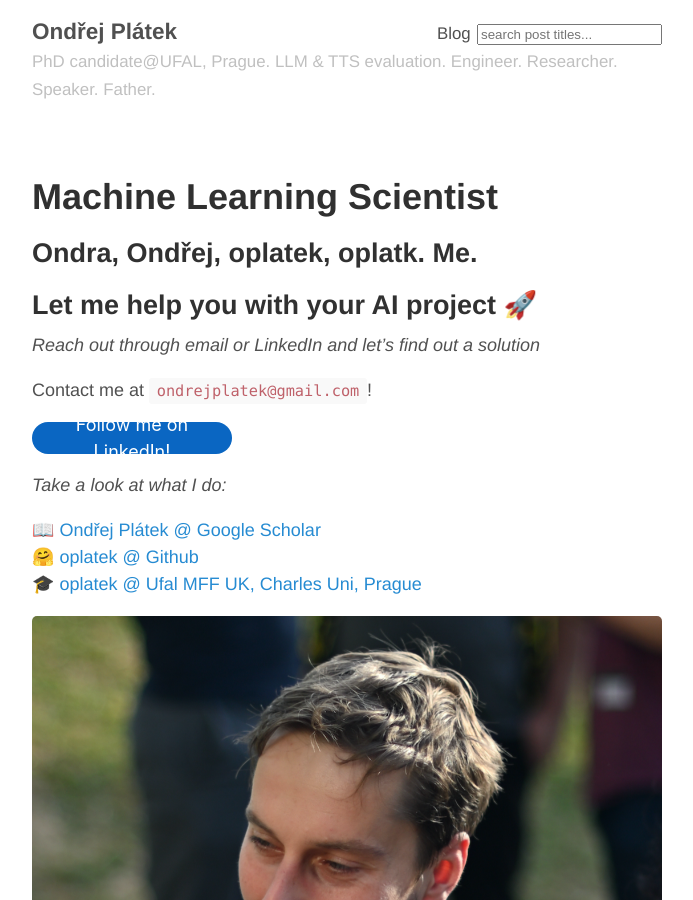
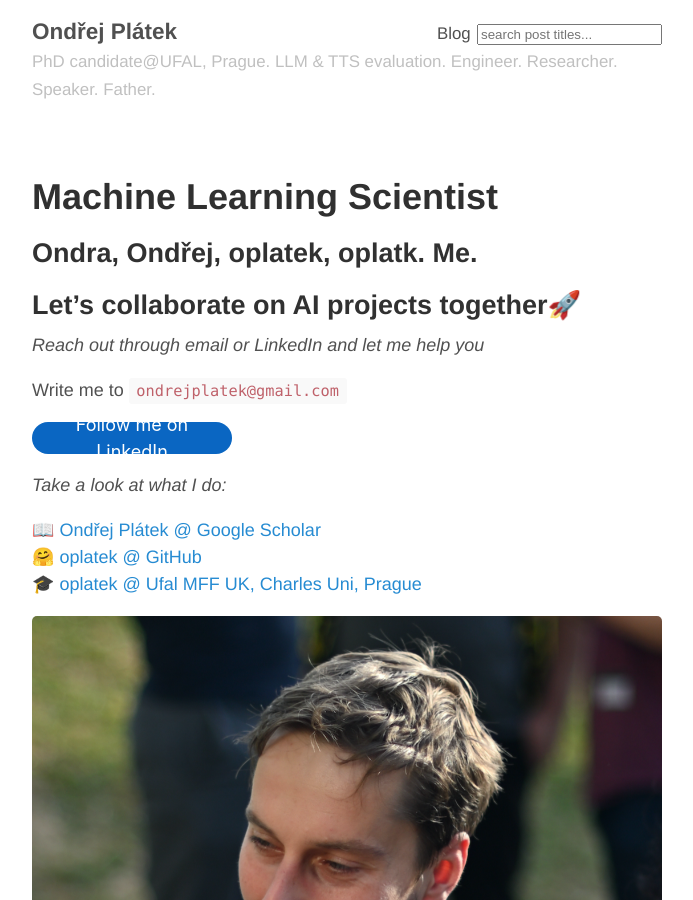
Before and after one commit to oplatek/oplatek.github.io, a Jekyll site: the page built from index.md, in a window 1280 px wide and 900 px high. Shown: the whole window, without its empty margins (293-986 px from the left). Built offline with Jekyll 4.4.1, drawn with Linux system fonts in a browser that asks for light colours.

Commit message:
polish wording main page

```diff
--- a/index.md
+++ b/index.md
@@ -5,11 +5,11 @@ title: Machine Learning Scientist
 
 ## Ondra, Ondřej, oplatek, oplatk. Me.
 
-## Let me help you with your AI project 🚀
+## Let's collaborate on AI projects together🚀
 
-_Reach out through email or LinkedIn and let's find out a solution_
+_Reach out through email or LinkedIn and let me help you_
 
-Contact me at `ondrejplatek@gmail.com`!
+Write me to `ondrejplatek@gmail.com`
 <style> .libutton {
 		display: flex;
 		flex-direction: column;
@@ -25,12 +25,12 @@ Contact me at `ondrejplatek@gmail.com`!
 		background-color: #0A66C2;
 		font-family: "SF Pro Text", Helvetica, sans-serif;
 	}
-</style><a class="libutton" href="https://www.linkedin.com/comm/mynetwork/discovery-see-all?usecase=PEOPLE_FOLLOWS&followMember=ondrejplatek" target="_blank">Follow me on LinkedIn!</a>
+</style><a class="libutton" href="https://www.linkedin.com/comm/mynetwork/discovery-see-all?usecase=PEOPLE_FOLLOWS&followMember=ondrejplatek" target="_blank">Follow me on LinkedIn</a>
 
 _Take a look at what I do:_
 
 📖 [Ondřej Plátek @ Google Scholar](https://scholar.google.com/citations?user=3rA1o9YAAAAJ&hl=en)<br/>
-🤗 [oplatek @ Github](https://github.com/oplatek/)<br/>
+🤗 [oplatek @ GitHub](https://github.com/oplatek/)<br/>
 🎓 [oplatek @ Ufal MFF UK, Charles Uni, Prague](https://ufal.mff.cuni.cz/ondrej-platek)<br/>
 
 ![Ondra at JSALT 2023. Photo by Martin Vana.]({{ site.baseurl }}/public/me_by_martin_vana_jsalt23_rectangle.png){: .align-left}
```
